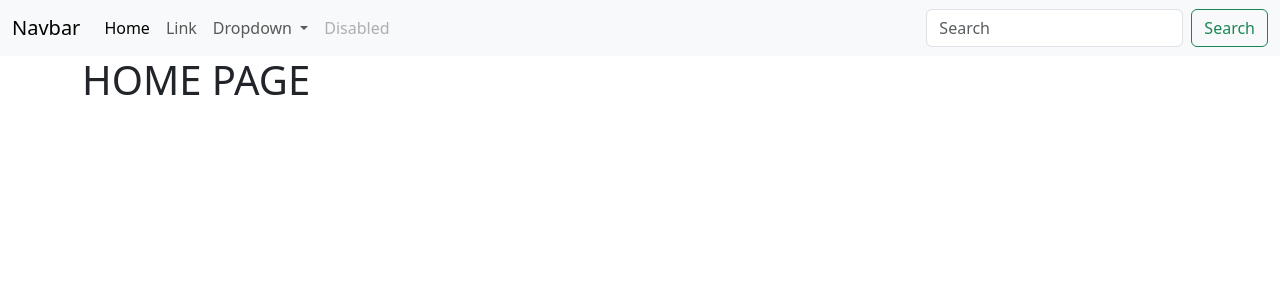
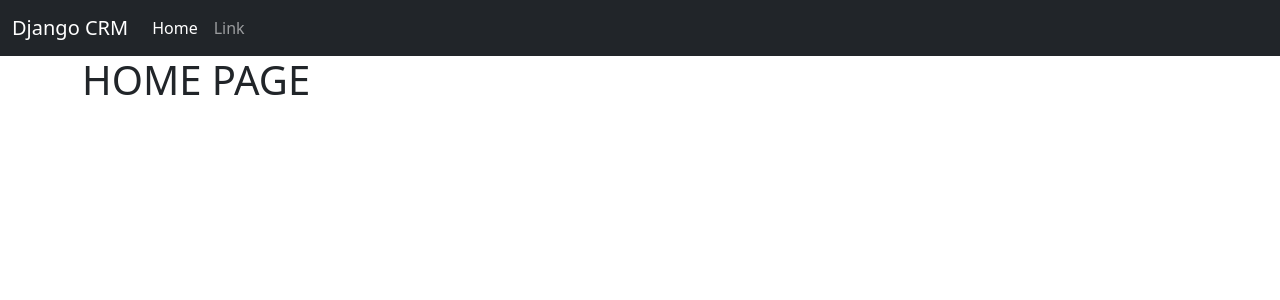
Before and after one commit to DjRxxstr/django-crm-project, a Django app: page / in a window 1280 px wide. Shown: the top 300 px of the page. Run offline with Django 4.2, Linux system fonts and the light colour scheme.

Commit message:
Updated navbar.html

```diff
--- a/src/dcrm/website/templates/navbar.html
+++ b/src/dcrm/website/templates/navbar.html
@@ -1,36 +1,22 @@
-<nav class="navbar navbar-expand-lg bg-body-tertiary">
+<nav class="navbar navbar-expand-lg navbar-dark bg-dark">
     <div class="container-fluid">
-      <a class="navbar-brand" href="#">Navbar</a>
+      <a class="navbar-brand" href="#">Django CRM</a>
       <button class="navbar-toggler" type="button" data-bs-toggle="collapse" data-bs-target="#navbarSupportedContent" aria-controls="navbarSupportedContent" aria-expanded="false" aria-label="Toggle navigation">
         <span class="navbar-toggler-icon"></span>
       </button>
       <div class="collapse navbar-collapse" id="navbarSupportedContent">
         <ul class="navbar-nav me-auto mb-2 mb-lg-0">
+
+
           <li class="nav-item">
             <a class="nav-link active" aria-current="page" href="#">Home</a>
           </li>
+
+
           <li class="nav-item">
             <a class="nav-link" href="#">Link</a>
           </li>
-          <li class="nav-item dropdown">
-            <a class="nav-link dropdown-toggle" href="#" role="button" data-bs-toggle="dropdown" aria-expanded="false">
-              Dropdown
-            </a>
-            <ul class="dropdown-menu">
-              <li><a class="dropdown-item" href="#">Action</a></li>
-              <li><a class="dropdown-item" href="#">Another action</a></li>
-              <li><hr class="dropdown-divider"></li>
-              <li><a class="dropdown-item" href="#">Something else here</a></li>
-            </ul>
-          </li>
-          <li class="nav-item">
-            <a class="nav-link disabled" aria-disabled="true">Disabled</a>
-          </li>
         </ul>
-        <form class="d-flex" role="search">
-          <input class="form-control me-2" type="search" placeholder="Search" aria-label="Search">
-          <button class="btn btn-outline-success" type="submit">Search</button>
-        </form>
       </div>
     </div>
   </nav>
```
